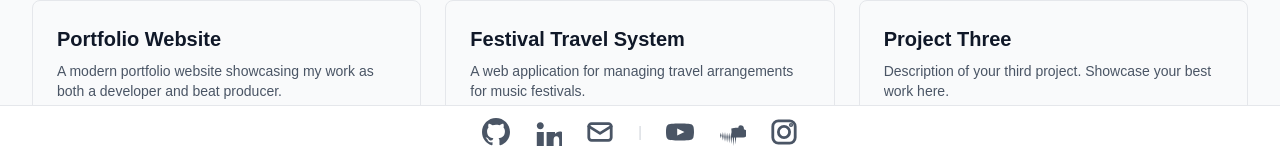
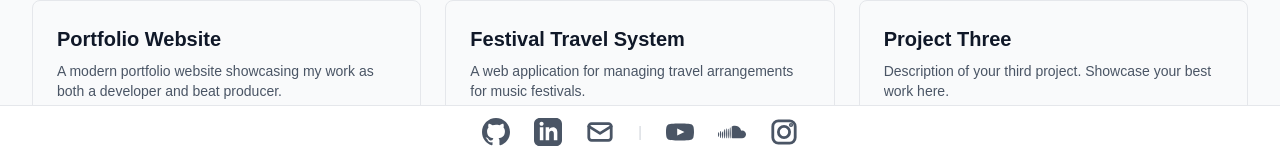
Before and after one commit to KaranDoerga/vindoe-portfolio, a Next.js app: page / in a window 1280 px wide. Shown: the part 642-798 px from the top of the page. Built offline with nearby package versions, Linux system fonts and the light colour scheme.

Commit message:
feat: update social icons with titles and adjust hover colors for better visibility

```diff
--- a/src/app/components/SocialBar.tsx
+++ b/src/app/components/SocialBar.tsx
@@ -19,7 +19,7 @@ export default function SocialBar() {
               href={socialLinks.github}
               target="_blank"
               rel="noopener noreferrer"
-              className="text-gray-600 transition-all duration-200 hover:-translate-y-0.5 hover:text-red-600 focus-visible:rounded focus-visible:ring-2 focus-visible:ring-ring"
+              className="text-gray-600 transition-all duration-200 hover:-translate-y-0.5 hover:text-purple-600 focus-visible:rounded focus-visible:ring-2 focus-visible:ring-ring"
               aria-label="GitHub"
             >
               <svg
@@ -28,6 +28,7 @@ export default function SocialBar() {
                 className="h-7 w-7"
                 aria-hidden="true"
               >
+                <title>GitHub</title>
                 <path
                   fillRule="evenodd"
                   clipRule="evenodd"
@@ -41,23 +42,25 @@ export default function SocialBar() {
               href={socialLinks.linkedin}
               target="_blank"
               rel="noopener noreferrer"
-              className="text-gray-600 transition-all duration-200 hover:-translate-y-0.5 hover:text-red-600 focus-visible:rounded focus-visible:ring-2 focus-visible:ring-ring"
+              className="text-gray-600 transition-all duration-200 hover:-translate-y-0.5 hover:text-blue-600 focus-visible:rounded focus-visible:ring-2 focus-visible:ring-ring"
               aria-label="LinkedIn"
             >
               <svg
-                viewBox="0 0 20 20"
+                xmlns="http://www.w3.org/2000/svg"
+                viewBox="0 0 24 24"
                 fill="currentColor"
                 className="h-7 w-7"
                 aria-hidden="true"
-              >
-                <path d="M4.5 3C3.12 3 2 4.12 2 5.5S3.12 8 4.5 8 7 6.88 7 5.5 5.88 3 4.5 3zM2 10h5v10H2V10zm8 0h5v1.4c.7-.9 2.1-1.7 3.5-1.7C21.2 9.7 23 11.8 23 15v5h-5v-4.5c0-1.4-.6-2.5-2-2.5s-2 1.1-2 2.5V20h-5V10h.5z" />
+                >
+                <title>LinkedIn</title>
+                <path d="M19 0h-14c-2.761 0-5 2.239-5 5v14c0 2.761 2.239 5 5 5h14c2.762 0 5-2.239 5-5v-14c0-2.761-2.238-5-5-5zm-11 19h-3v-11h3v11zm-1.5-12.268c-.966 0-1.75-.79-1.75-1.764s.784-1.764 1.75-1.764 1.75.79 1.75 1.764-.783 1.764-1.75 1.764zm13.5 12.268h-3v-5.604c0-3.368-4-3.113-4 0v5.604h-3v-11h3v1.765c1.396-2.586 7-2.777 7 2.476v6.759z"/>
               </svg>
             </a>
           )}
           {socialLinks.email && (
             <a
               href={socialLinks.email}
-              className="text-gray-600 transition-all duration-200 hover:-translate-y-0.5 hover:text-red-600 focus-visible:rounded focus-visible:ring-2 focus-visible:ring-ring"
+              className="text-gray-600 transition-all duration-200 hover:-translate-y-0.5 hover:text-blue-600 focus-visible:rounded focus-visible:ring-2 focus-visible:ring-ring"
               aria-label="Email"
             >
               <svg
@@ -71,6 +74,7 @@ export default function SocialBar() {
                 aria-hidden="true"
               >
                 <rect x="2" y="4" width="16" height="12" rx="2" />
+                <title>Email</title>
                 <path d="M2 6l8 5 8-5" />
               </svg>
             </a>
@@ -94,6 +98,7 @@ export default function SocialBar() {
                 className="h-7 w-7"
                 aria-hidden="true"
               >
+                <title>YouTube</title>
                 <path d="M19.615 6.287c-.23-.863-.908-1.541-1.77-1.77C16.287 4 10 4 10 4s-6.287 0-7.845.517c-.863.229-1.541.907-1.77 1.77C0 7.845 0 10 0 10s0 2.155.385 3.713c.229.863.907 1.541 1.77 1.77C3.713 16 10 16 10 16s6.287 0 7.845-.517c.862-.229 1.541-.907 1.77-1.77C20 12.155 20 10 20 10s0-2.155-.385-3.713zM8 12.5V7.5l5.197 2.5L8 12.5z" />
               </svg>
             </a>
@@ -107,12 +112,15 @@ export default function SocialBar() {
               aria-label="SoundCloud"
             >
               <svg
-                viewBox="0 0 20 20"
+                role="img"
+                viewBox="0 0 24 24"
+                xmlns="http://www.w3.org/2000/svg"
                 fill="currentColor"
                 className="h-7 w-7"
                 aria-hidden="true"
               >
-                <path d="M2 10.5l.5 2-.5 2-.5-2 .5-2zm1.5-.5l.5 3-.5 3-.5-3 .5-3zm1.5 0l.5 3.5-.5 3.5-.5-3.5.5-3.5zm1.5.5l.5 3-.5 4-.5-4 .5-3zm1.5 0l.5 3-.5 4.5-.5-4.5.5-3zm1.5-.5l.5 3.5-.5 5-.5-5 .5-3.5zM11 7l.5 6.5-.5 6.5-.5-6.5.5-6.5zm1.5 1l.5 5.5-.5 5.5-.5-5.5.5-5.5zm2-1c0-.5.2-1 .5-1.5.8-.5 1.8-.5 2.5 0s1 1.2 1 2v.5c1.4.3 2.5 1.5 2.5 3 0 1.7-1.3 3-3 3h-8l-.5-6.5L12.5 7z" />
+                <title>SoundCloud</title>
+                <path d="M23.999 14.165c-.052 1.796-1.612 3.169-3.4 3.169h-8.18a.68.68 0 0 1-.675-.683V7.862a.747.747 0 0 1 .452-.724s.75-.513 2.333-.513a5.364 5.364 0 0 1 2.763.755 5.433 5.433 0 0 1 2.57 3.54c.282-.08.574-.121.868-.12.884 0 1.73.358 2.347.992s.948 1.49.922 2.373ZM10.721 8.421c.247 2.98.427 5.697 0 8.672a.264.264 0 0 1-.53 0c-.395-2.946-.22-5.718 0-8.672a.264.264 0 0 1 .53 0ZM9.072 9.448c.285 2.659.37 4.986-.006 7.655a.277.277 0 0 1-.55 0c-.331-2.63-.256-5.02 0-7.655a.277.277 0 0 1 .556 0Zm-1.663-.257c.27 2.726.39 5.171 0 7.904a.266.266 0 0 1-.532 0c-.38-2.69-.257-5.21 0-7.904a.266.266 0 0 1 .532 0Zm-1.647.77a26.108 26.108 0 0 1-.008 7.147.272.272 0 0 1-.542 0 27.955 27.955 0 0 1 0-7.147.275.275 0 0 1 .55 0Zm-1.67 1.769c.421 1.865.228 3.5-.029 5.388a.257.257 0 0 1-.514 0c-.21-1.858-.398-3.549 0-5.389a.272.272 0 0 1 .543 0Zm-1.655-.273c.388 1.897.26 3.508-.01 5.412-.026.28-.514.283-.54 0-.244-1.878-.347-3.54-.01-5.412a.283.283 0 0 1 .56 0Zm-1.668.911c.4 1.268.257 2.292-.026 3.572a.257.257 0 0 1-.514 0c-.241-1.262-.354-2.312-.023-3.572a.283.283 0 0 1 .563 0Z"/>
               </svg>
             </a>
           )}
@@ -137,6 +145,7 @@ export default function SocialBar() {
                 <rect x="2" y="2" width="16" height="16" rx="4" />
                 <circle cx="10" cy="10" r="4" />
                 <circle cx="15" cy="5" r="0.5" fill="currentColor" />
+                <title>Instagram</title>
               </svg>
             </a>
           )}
```
